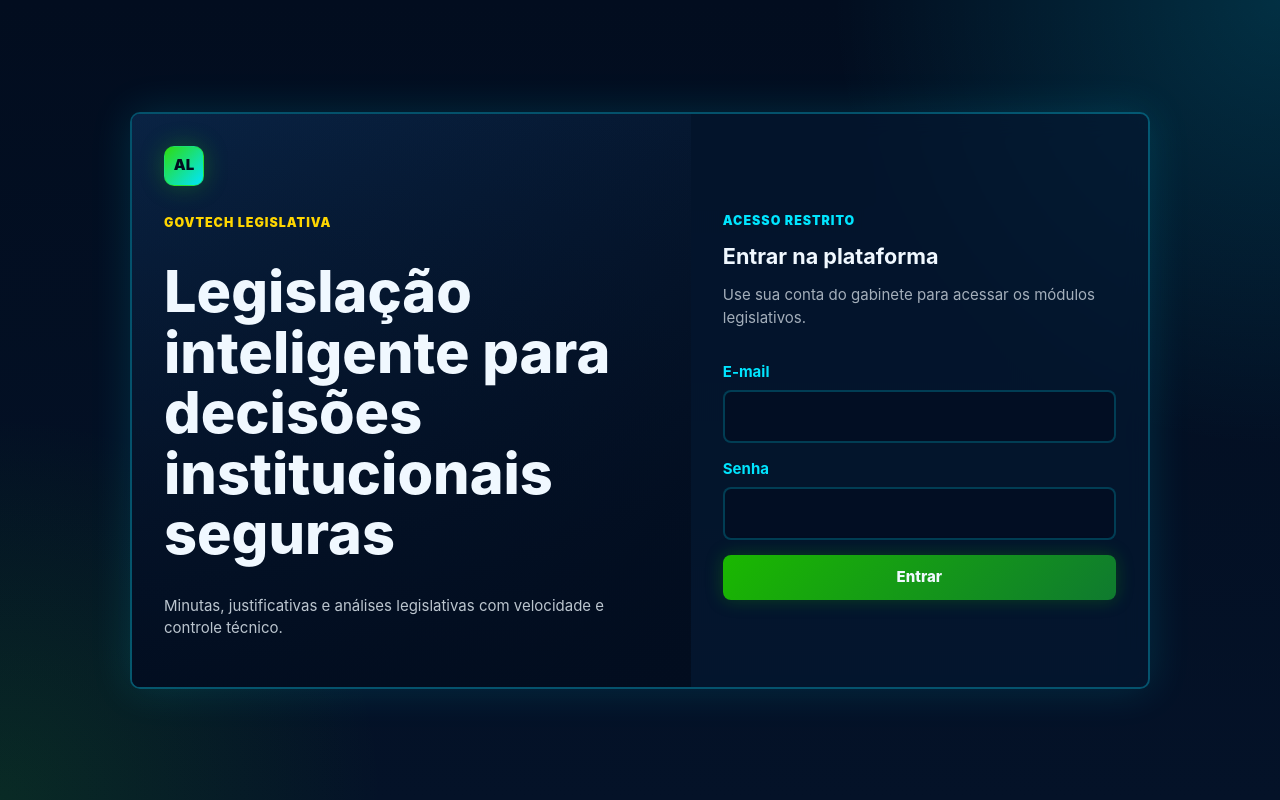
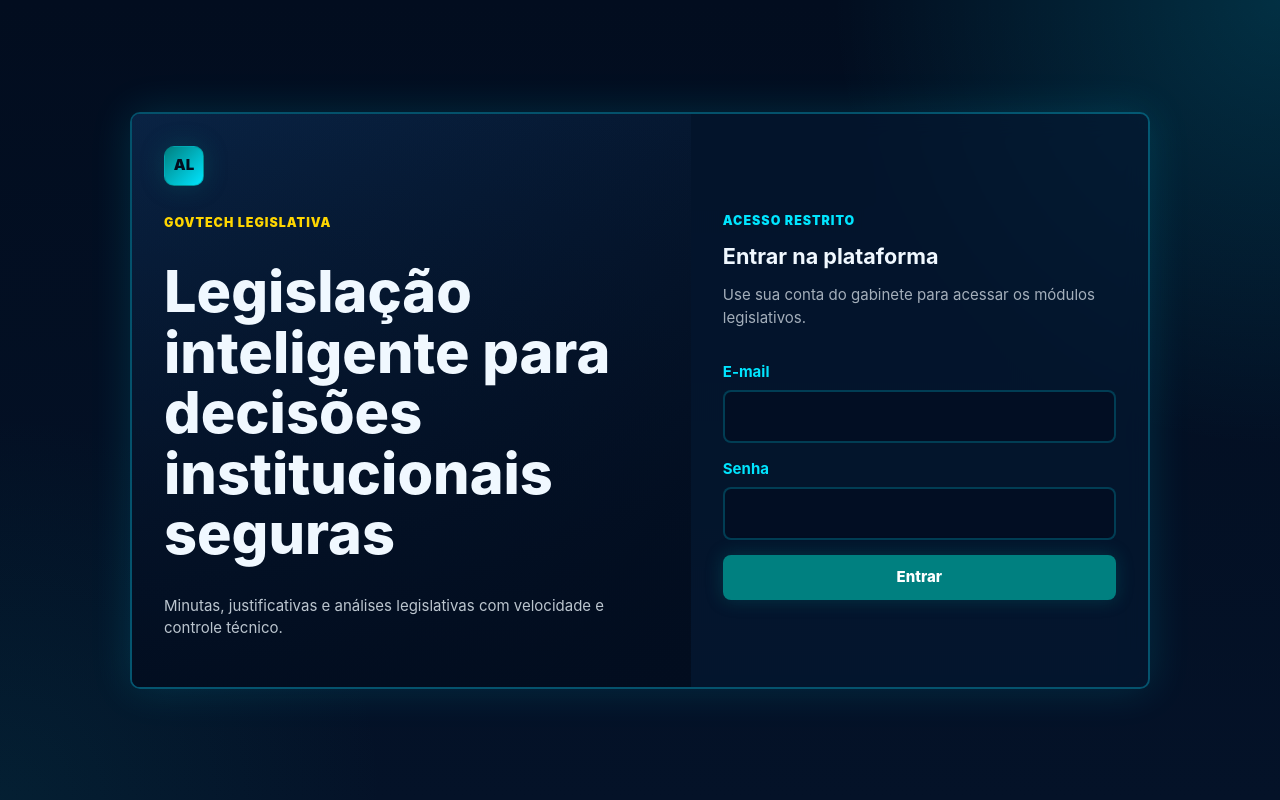
Before and after one commit to lindomar1963/amygo-legislativo, a Next.js app: page /login in a window 1280 px wide. Built offline with nearby package versions, Linux system fonts and the light colour scheme; no server answers.

Commit message:
Refine teal institutional theme

```diff
--- a/src/app/globals.css
+++ b/src/app/globals.css
@@ -5,8 +5,9 @@
   --blue-mid: #0a2547;
   --blue-accent: #1565c0;
   --cyan: #00e5ff;
-  --green: #2edc10;
-  --green2: #1ab800;
+  --green: #008080;
+  --green2: #006b6b;
+  --green-hover: #009999;
   --gold: #ffd600;
   --white: #f0f8ff;
   --glass: rgba(0, 229, 255, 0.06);
@@ -149,7 +150,7 @@ tbody tr:hover {
   gap: 2rem;
   padding: 1.4rem 1rem;
   color: rgba(240, 248, 255, 0.85);
-  background: var(--navy);
+  background: #000000;
   border-right: 1px solid var(--border);
   box-shadow: 12px 0 30px rgba(0, 0, 0, 0.35);
 }
@@ -169,9 +170,9 @@ tbody tr:hover {
   color: var(--navy);
   font-weight: 900;
   background: linear-gradient(135deg, var(--green), var(--cyan));
-  border: 1px solid rgba(46, 220, 16, 0.45);
+  border: 1px solid rgba(0, 128, 128, 0.45);
   border-radius: var(--radius-md);
-  box-shadow: 0 0 24px rgba(46, 220, 16, 0.28);
+  box-shadow: 0 0 24px rgba(0, 128, 128, 0.28);
 }
 
 .brand-title {
@@ -200,7 +201,8 @@ tbody tr:hover {
   gap: 0.7rem;
   min-height: 2.75rem;
   padding: 0.7rem 0.85rem;
-  color: rgba(240, 248, 255, 0.85);
+  color: #f0f8ff;
+  border-left: 4px solid transparent;
   border-radius: var(--radius-md);
   transition:
     background 160ms ease,
@@ -211,26 +213,19 @@ tbody tr:hover {
 
 .sidebar-link:hover {
   color: var(--cyan);
-  background: rgba(0, 229, 255, 0.08);
+  background: #111111;
   transform: translateX(2px);
 }
 
 .sidebar-link[aria-current="page"] {
-  color: var(--white);
-  background: rgba(0, 229, 255, 0.1);
-  box-shadow: inset 0 0 0 1px rgba(0, 229, 255, 0.12);
+  color: #f0f8ff;
+  background: rgba(0, 128, 128, 0.18);
+  border-left-color: var(--green);
+  box-shadow: inset 0 0 0 1px rgba(0, 128, 128, 0.18);
 }
 
 .sidebar-link[aria-current="page"]::before {
-  content: "";
-  position: absolute;
-  left: 0.2rem;
-  top: 0.5rem;
-  bottom: 0.5rem;
-  width: 4px;
-  border-radius: 999px;
-  background: var(--green);
-  box-shadow: 0 0 18px rgba(46, 220, 16, 0.45);
+  content: none;
 }
 
 .nav-icon {
@@ -254,7 +249,7 @@ tbody tr:hover {
   min-width: 0;
   background:
     radial-gradient(circle at top right, rgba(0, 229, 255, 0.12), transparent 28rem),
-    radial-gradient(circle at 30% 10%, rgba(46, 220, 16, 0.08), transparent 24rem),
+    radial-gradient(circle at 30% 10%, rgba(0, 128, 128, 0.08), transparent 24rem),
     linear-gradient(180deg, var(--navy) 0%, var(--navy2) 100%);
 }
 
@@ -399,7 +394,7 @@ tbody tr:hover {
   color: var(--green);
   font-size: 2.55rem;
   font-weight: 900;
-  text-shadow: 0 0 20px rgba(46, 220, 16, 0.28);
+  text-shadow: 0 0 20px rgba(0, 128, 128, 0.28);
 }
 
 .button {
@@ -410,12 +405,12 @@ tbody tr:hover {
   border: 0;
   border-radius: var(--radius-sm);
   padding: 0.72rem 1rem;
-  background: linear-gradient(135deg, #1ab800 0%, #0f7a2f 100%);
-  color: var(--white);
+  background: var(--green);
+  color: #ffffff;
   cursor: pointer;
   font: inherit;
   font-weight: 800;
-  box-shadow: 0 0 18px rgba(26, 184, 0, 0.28);
+  box-shadow: 0 0 18px rgba(0, 128, 128, 0.32);
   transition:
     transform 160ms ease,
     box-shadow 160ms ease,
@@ -423,15 +418,16 @@ tbody tr:hover {
 }
 
 .button:hover {
-  color: var(--white);
-  background: linear-gradient(135deg, #2edc10 0%, #1ab800 100%);
+  color: #ffffff;
+  background: var(--green-hover);
   transform: translateY(-1px);
-  box-shadow: 0 0 28px rgba(26, 184, 0, 0.45);
+  box-shadow: 0 0 28px rgba(0, 153, 153, 0.45);
 }
 
 .button:active {
   transform: translateY(0);
-  box-shadow: 0 0 10px rgba(26, 184, 0, 0.25);
+  background: var(--green2);
+  box-shadow: 0 0 10px rgba(0, 128, 128, 0.25);
 }
 
 .button:disabled,
@@ -462,15 +458,15 @@ tbody tr:hover {
 }
 
 .button-success {
-  color: var(--white);
-  background: linear-gradient(135deg, #1ab800 0%, #0f7a2f 100%);
-  box-shadow: 0 0 18px rgba(26, 184, 0, 0.28);
+  color: #ffffff;
+  background: var(--green);
+  box-shadow: 0 0 18px rgba(0, 128, 128, 0.32);
 }
 
 .button-success:hover {
-  color: var(--white);
-  background: linear-gradient(135deg, #2edc10 0%, #1ab800 100%);
-  box-shadow: 0 0 28px rgba(26, 184, 0, 0.45);
+  color: #ffffff;
+  background: var(--green-hover);
+  box-shadow: 0 0 28px rgba(0, 153, 153, 0.45);
 }
 
 .input,
@@ -500,7 +496,7 @@ tbody tr:hover {
 .select:focus,
 .textarea:focus {
   border-color: var(--green);
-  box-shadow: 0 0 0 3px rgba(46, 220, 16, 0.22);
+  box-shadow: 0 0 0 3px rgba(0, 128, 128, 0.22);
 }
 
 .input::placeholder,
@@ -608,9 +604,9 @@ tbody tr:hover {
 
 .badge-minuta-approved,
 .badge-minuta-validada {
-  color: var(--navy);
+  color: #ffffff;
   background: var(--green);
-  border-color: rgba(46, 220, 16, 0.45);
+  border-color: rgba(0, 128, 128, 0.45);
 }
 
 .badge-justificativa-generated {
@@ -655,8 +651,8 @@ tbody tr:hover {
 }
 
 .workflow-step.is-active {
-  border-color: rgba(46, 220, 16, 0.72);
-  box-shadow: 0 0 0 3px rgba(46, 220, 16, 0.22), 0 0 28px rgba(46, 220, 16, 0.18);
+  border-color: rgba(0, 128, 128, 0.72);
+  box-shadow: 0 0 0 3px rgba(0, 128, 128, 0.22), 0 0 28px rgba(0, 128, 128, 0.18);
 }
 
 .notice {
@@ -670,7 +666,7 @@ tbody tr:hover {
 
 .notice-success {
   color: var(--green);
-  border-color: rgba(46, 220, 16, 0.34);
+  border-color: rgba(0, 128, 128, 0.34);
 }
 
 .notice-warning {
@@ -690,7 +686,7 @@ tbody tr:hover {
   padding: 2rem;
   background:
     radial-gradient(circle at top right, rgba(0, 229, 255, 0.16), transparent 28rem),
-    radial-gradient(circle at bottom left, rgba(46, 220, 16, 0.12), transparent 24rem),
+    radial-gradient(circle at bottom left, rgba(0, 128, 128, 0.12), transparent 24rem),
     linear-gradient(180deg, var(--navy) 0%, var(--navy2) 100%);
 }
 
```
